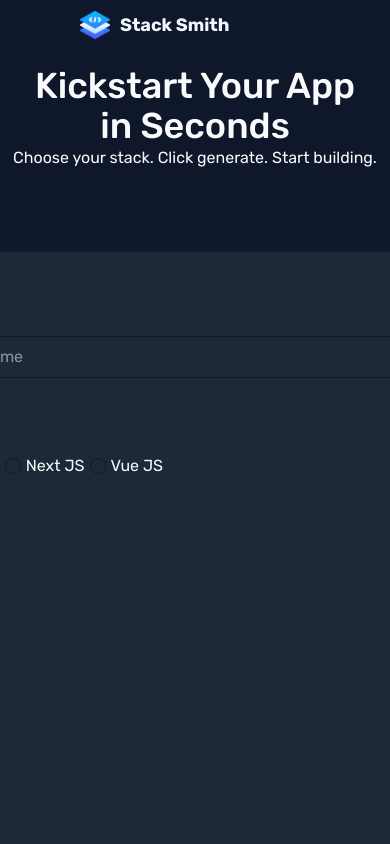
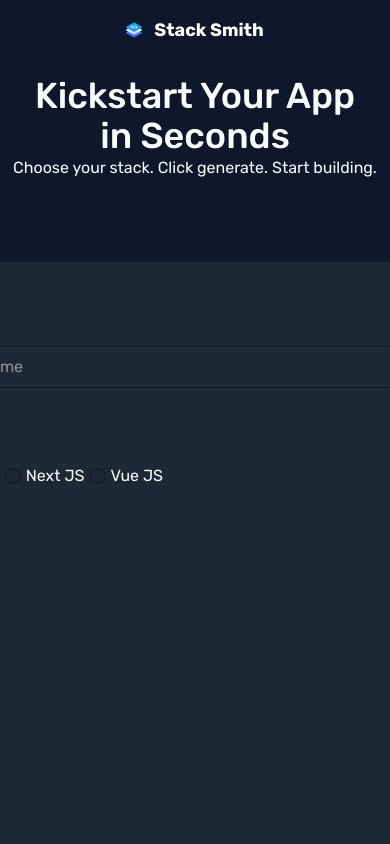
Before and after one commit to afsalshamsudeen/stacksmith, a React (Vite) app in the folder Client/: page / in a window 390 px wide. Shown: the top 844 px of the page. Built offline with nearby package versions, Linux system fonts and the light colour scheme; a web font is replaced by a local one.

Commit message:
applyed media query-navbar

```diff
--- a/Client/src/components/NavBar.jsx
+++ b/Client/src/components/NavBar.jsx
@@ -1,39 +1,14 @@
-import React from 'react'
-import styled from 'styled-components';
+
 import logo from "../assets/layers.png";
 
-const Container = styled.div`
-   position: sticky;
-   top: 0;
-   z-index: 100;
-`;
-const LogoContainer = styled.div`
-    display: flex;
-    flex: 1;
-    align-items: center;
-    justify-content: flex-start;
-    width: 100%;
-    max-width: 1200px;
-    margin: 0 auto;
-    padding: 10px 80px;
-    color: aliceblue;
-    gap: 10px;
-    cursor: pointer;
-
-
-`;
-const Logo = styled.img`
-    height: 30px;
-    width: 30px;
-`;
 const NavBar = () => {
   return (
-    <Container>
-      <LogoContainer>
-        <Logo src={logo}/>
+    <div className='sticky top-0 z-[100]'>
+      <div className='flex flex-1 items-center justify-center w-full m-0 auto px-10 py-4 text-white gap-3 cursor-pointer md:justify-start '>
+        <img className='h-4 w-auto md:h-7 md:w-auto' src={logo}/>
         <h2 className='text-lg font-poppins font-bold'>Stack Smith</h2>
-      </LogoContainer>
-    </Container>
+      </div>
+    </div>
   )
 }
 
--- /dev/null
+++ b/package.json
@@ -0,0 +1,5 @@
+{
+  "dependencies": {
+    "nodemon": "^3.1.10"
+  }
+}
```
Also changed, not shown: 1 other file (tests, documents, lock files or other folders).
